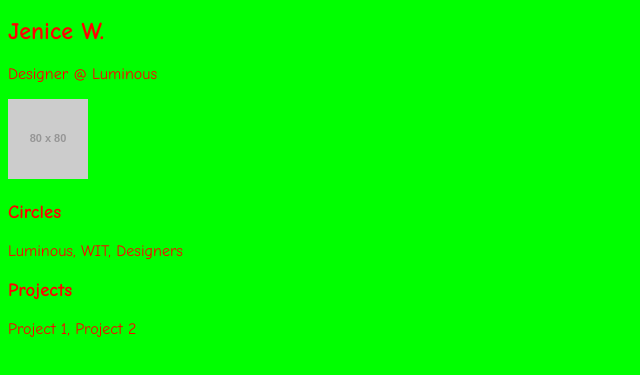
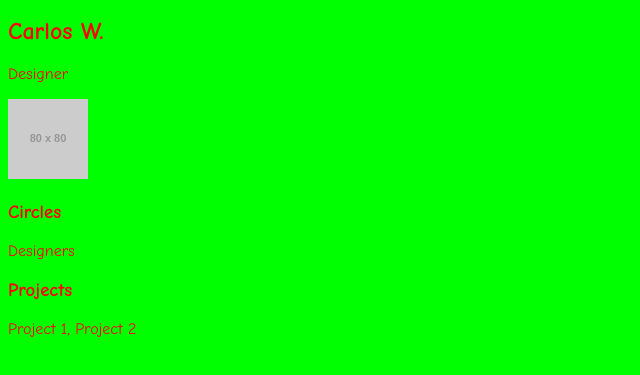
Before and after one commit to aarrfjdks/Example, a plain HTML site: page index.html in a window 1280 px wide. Shown: the part 121-496 px from the top of the page, without its empty margins (0-640 px from the left). Drawn offline with Linux system fonts and the light colour scheme; placeholder pictures from the web are drawn by us.

Commit message:
Update index.html

```diff
--- a/index.html
+++ b/index.html
@@ -13,12 +13,12 @@
     <a href="#">Projects</a>
   </nav>
   <div>
-    <h2>Jenice W.</h2>
-    <p>Designer @ Luminous</p>
+    <h2>Carlos W.</h2>
+    <p>Designer </p>
     <img src="https://via.placeholder.com/80">
   </div>
   <h3>Circles</h3>
-  <p>Luminous, WIT, Designers</p>
+  <p> Designers</p>
   <h3>Projects</h3>
   <p>Project 1, Project 2</p>
 </body>
```
